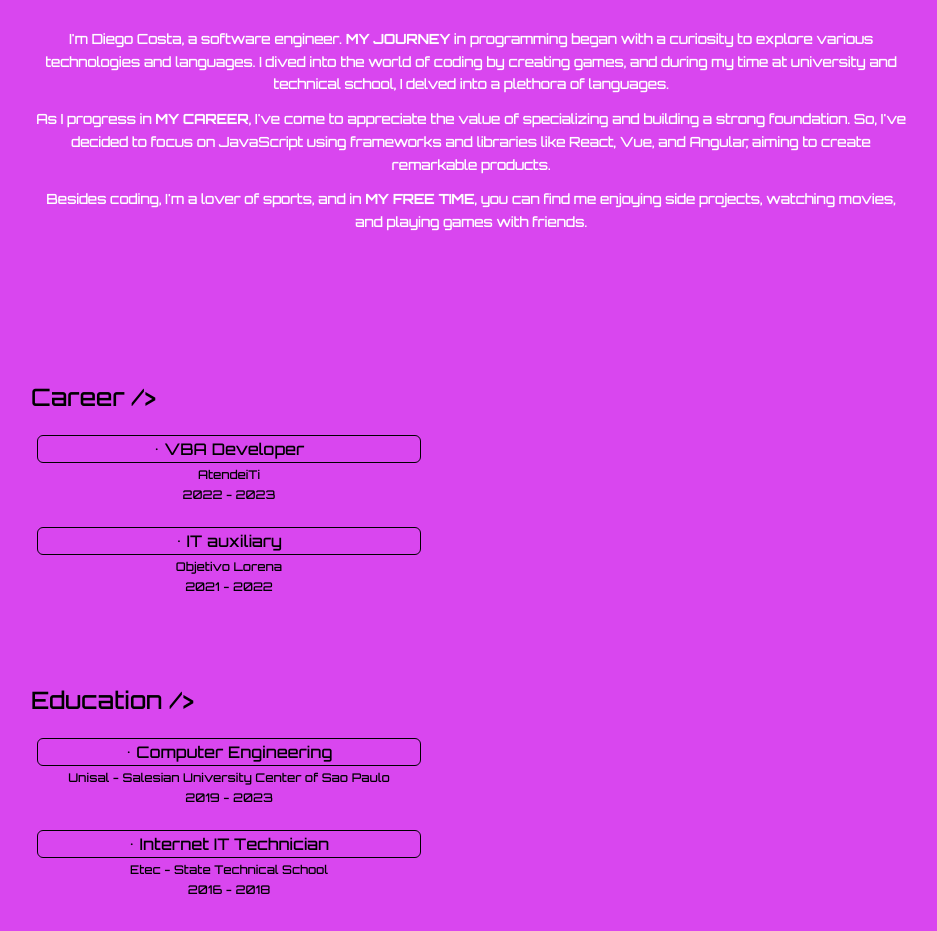
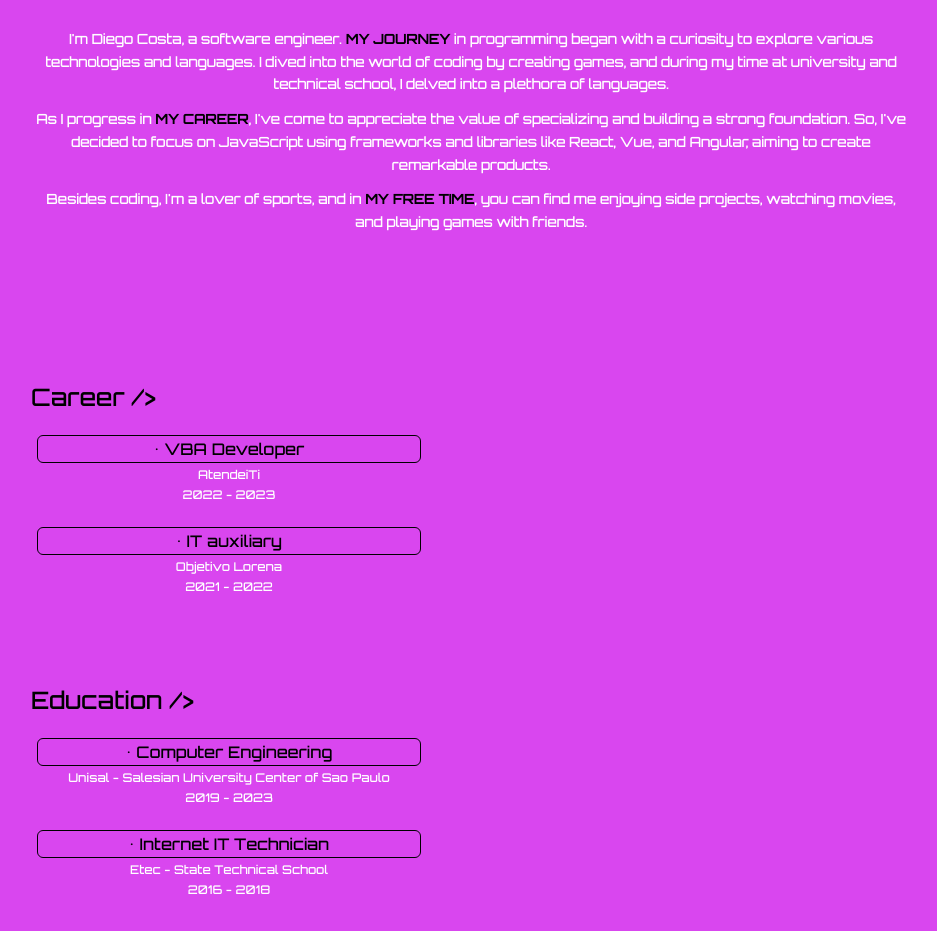
Before and after one commit to DiegoCstyles/portfolio, a Next.js app: page / in a window 1280 px wide. Shown: the part 1041-1972 px from the top of the page, without its empty margins (169-1106 px from the left). Built offline with nearby package versions, Linux system fonts and the light colour scheme.

Commit message:
Update Section.tsx

```diff
--- a/components/About/Section.tsx
+++ b/components/About/Section.tsx
@@ -49,21 +49,21 @@ const Section = ({ currentLanguage }: AboutProps) => {
             <div className="text-sm tracking-tight font-medium leading-relaxed text-white dark:text-white">
               <p className="mt-10">
                 {translations[currentLanguage].journeyP1}
-                <strong className="light:text-black dark:text-fuchsia-600 uppercase">
+                <strong className="text-black dark:text-fuchsia-600 uppercase">
                   {translations[currentLanguage].journeyP2}
                 </strong>
                 {translations[currentLanguage].journeyP3}
               </p>
               <p className="mt-3">
                 {translations[currentLanguage].careerP1}
-                <strong className="light:text-black dark:text-fuchsia-600 uppercase">
+                <strong className="text-black dark:text-fuchsia-600 uppercase">
                   {translations[currentLanguage].careerP2}
                 </strong>
                 {translations[currentLanguage].careerP3}
               </p>
               <p className="mt-3">
                 {translations[currentLanguage].freeTimeP1}
-                <strong className="light:text-black dark:text-fuchsia-600 uppercase">
+                <strong className="text-black dark:text-fuchsia-600 uppercase">
                   {translations[currentLanguage].freeTimeP2}
                 </strong>
                 {translations[currentLanguage].freeTimeP3}
@@ -83,8 +83,8 @@ const Section = ({ currentLanguage }: AboutProps) => {
                   <div className='flex'>
                     <p className=" border border-black dark:border-white rounded-md text-center light:text-black dark:text-white w-96"> • {translations[currentLanguage].firstCareerTitle}</p>
                   </div>
-                  <p className="mt-1 text-xs font-medium text-center">AtendeiTi</p>
-                  <p className="mt-1 text-xs font-medium text-center">2022 - 2023</p>
+                  <p className="mt-1 text-xs font-medium text-center text-white">AtendeiTi</p>
+                  <p className="mt-1 text-xs font-medium text-center text-white">2022 - 2023</p>
                 </div>
                 {hoveredSpan === 'firstSpan' && <span className='ml-10 text-xs text-justify bg-white/30 rounded-md p-2'>
                   <strong className="text-white dark:text-white">
@@ -99,8 +99,8 @@ const Section = ({ currentLanguage }: AboutProps) => {
                     <p className="border border-black dark:border-white rounded-md text-center light:text-black dark:text-white w-96"> • {translations[currentLanguage].secondCareerTitle}</p>
 
                   </div>
-                    <p className="mt-1 text-xs font-medium text-center">Objetivo Lorena</p>
-                    <p className="mt-1 text-xs font-medium text-center">2021 - 2022</p>
+                    <p className="mt-1 text-xs font-medium text-center text-white">Objetivo Lorena</p>
+                    <p className="mt-1 text-xs font-medium text-center text-white">2021 - 2022</p>
                 </div>
                 {hoveredSpan === 'secondSpan' && <span className='ml-10 text-xs text-justify bg-white/30 rounded-md p-2'>
                   {translations[currentLanguage].secondCareerP1}
@@ -125,8 +125,8 @@ const Section = ({ currentLanguage }: AboutProps) => {
                   <div className='flex'>
                     <p className=" border border-black dark:border-white rounded-md text-center light:text-black dark:text-white w-96"> • {translations[currentLanguage].firstAcademicTitle}</p>
                   </div>
-                  <p className="mt-1 text-xs font-medium text-center">{translations[currentLanguage].firstAcademict}</p>
-                  <p className="mt-1 text-xs font-medium text-center">2019 - 2023</p>
+                  <p className="mt-1 text-xs font-medium text-center text-white">{translations[currentLanguage].firstAcademict}</p>
+                  <p className="mt-1 text-xs font-medium text-center text-white">2019 - 2023</p>
                 </div>
                 {hoveredSpan === 'thirdSpan' && <span className='ml-10 text-xs text-justify bg-white/30  rounded-md p-2'>
                   {translations[currentLanguage].firstAcademicP1}
@@ -147,8 +147,8 @@ const Section = ({ currentLanguage }: AboutProps) => {
                     <p className=" border border-black dark:border-white rounded-md text-center light:text-black dark:text-white w-96"> • {translations[currentLanguage].secondAcademicTitle}</p>
 
                   </div>
-                  <p className="mt-1 text-xs font-medium text-center">{translations[currentLanguage].secondAcademic}</p>
-                  <p className="mt-1 text-xs font-medium text-center">2016 - 2018</p>
+                  <p className="mt-1 text-xs font-medium text-center text-white">{translations[currentLanguage].secondAcademic}</p>
+                  <p className="mt-1 text-xs font-medium text-center text-white">2016 - 2018</p>
                 </div>
                 {hoveredSpan === 'fourthSpan' && <span className='ml-10 text-xs text-justify bg-white/30  rounded-md p-2'>
                   {translations[currentLanguage].secondAcademicP1}
```
